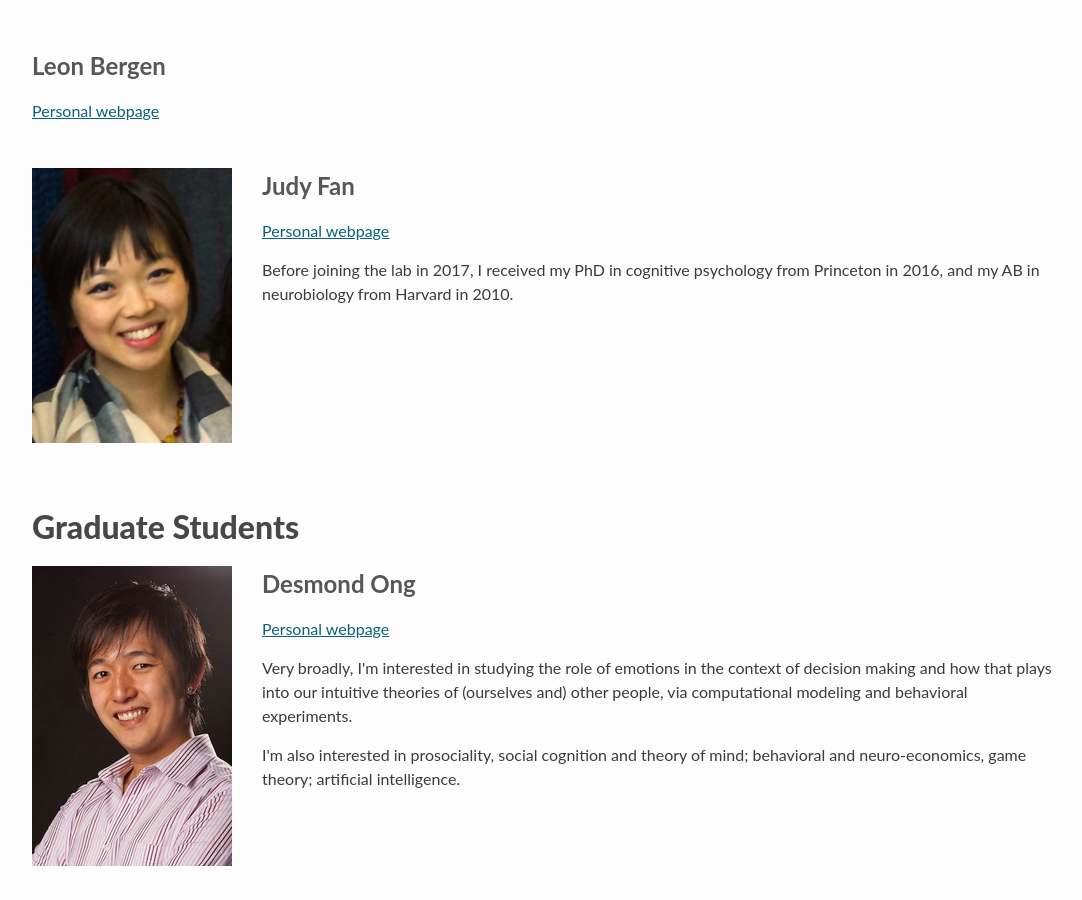
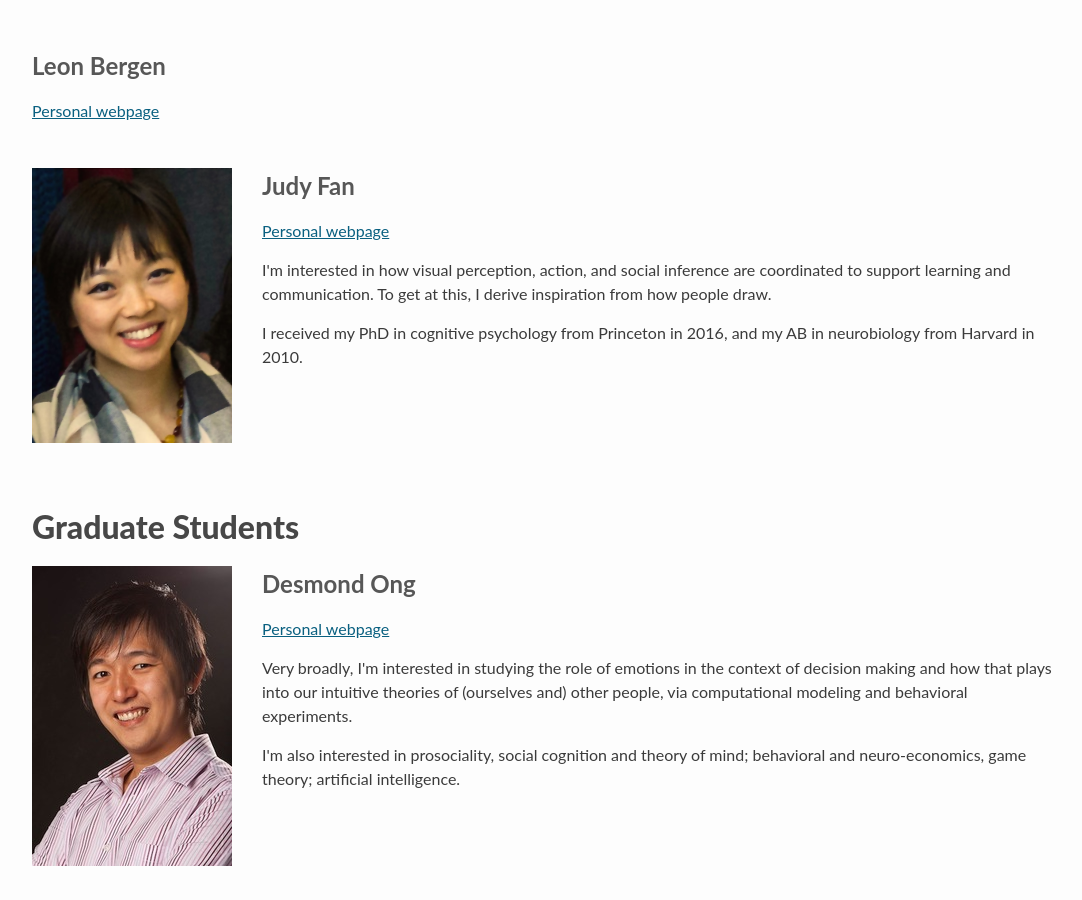
Before and after one commit to stanford-cocolab/cocolab.stanford.edu, a Jekyll site: the page built from 01-people.html, in a window 1280 px wide and 900 px high, scrolled down 1133 px. Shown: the whole window, without its empty margins (94-1176 px from the left). Built offline with Jekyll 4.4.1, drawn with Linux system fonts in a browser that asks for light colours; Markdown is read by kramdown in place of the engine named in the settings; a script that is not in the unit is left out.

Commit message:
fixing judy entry

```diff
--- a/_data/cocolab.yml
+++ b/_data/cocolab.yml
@@ -28,11 +28,13 @@
       webpage: //web.stanford.edu/~lbergen/
     - name: Judy Fan
       img: judy.jpg
-      webpage: //http://www.judithfan.net/
+      webpage: //www.judithfan.net/
       bio:
         - >
-          Before joining the lab in 2017, I received my PhD in cognitive
-          psychology from Princeton in 2016, and my AB in neurobiology
+          I'm interested in how visual perception, action, and social inference are coordinated to support learning and communication.
+          To get at this, I derive inspiration from how people draw.
+        - >
+          I received my PhD in cognitive psychology from Princeton in 2016, and my AB in neurobiology
           from Harvard in 2010.
 
 - role: Graduate Students
```
